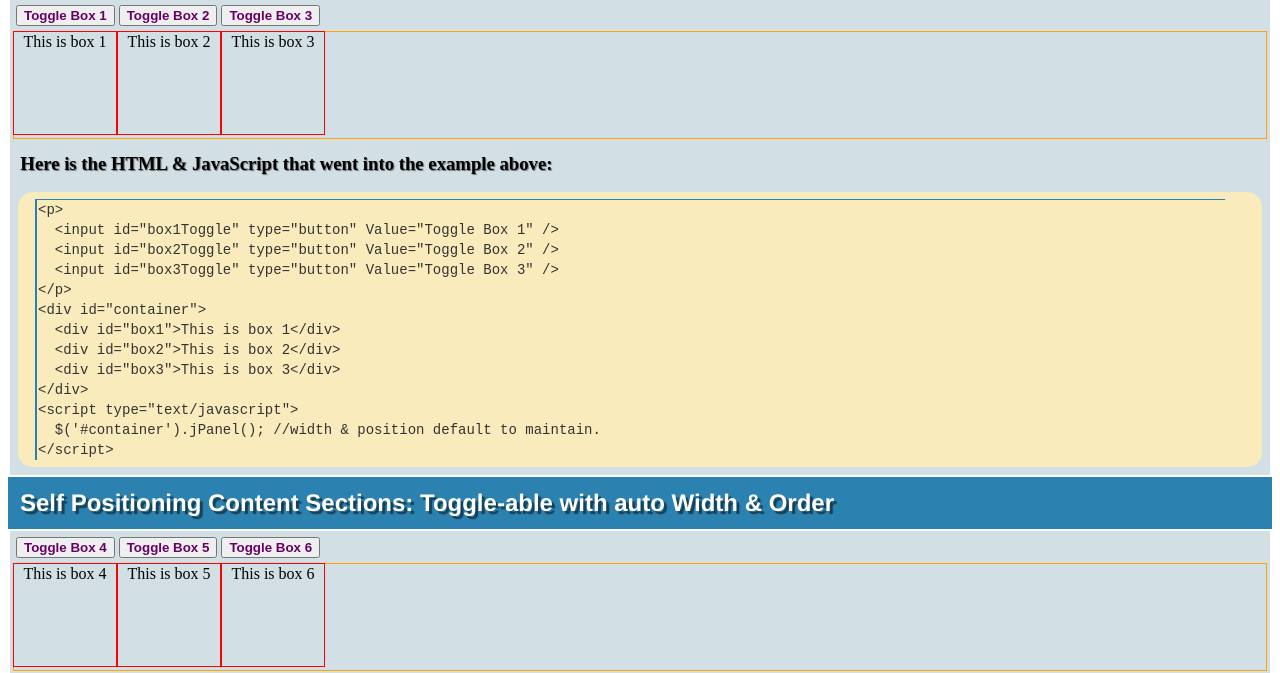
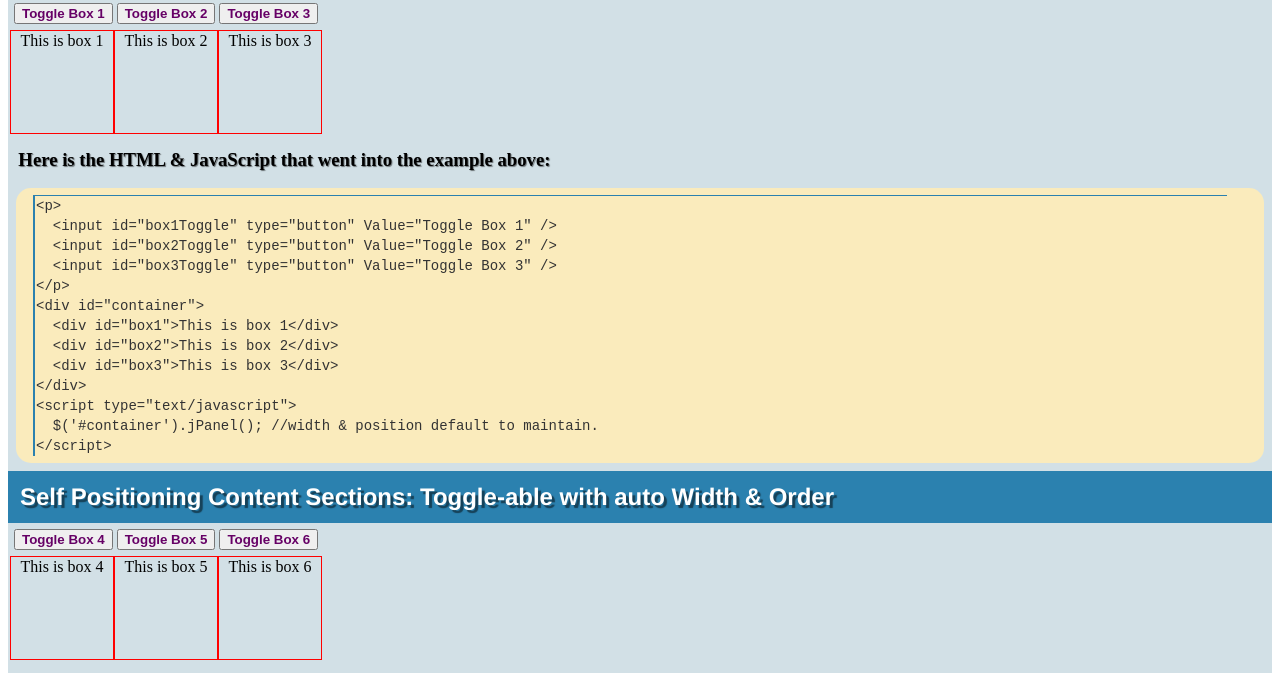
Before and after one commit to joshaven/jquery_panels, a plain HTML site: page example/index.html in a window 1280 px wide. Shown: the part 132-805 px from the top of the page. Drawn offline with Linux system fonts and the light colour scheme.

Commit message:
Fix issue of panels being outside container

```diff
--- a/example/screen.css
+++ b/example/screen.css
@@ -40,7 +40,6 @@ h3 {
 
 div {
   background-color: #D2E0E6;
-  margin: 2px;
   padding: 1px;
 }
 
@@ -127,20 +126,10 @@ div.menu span {
   color: #606;
 }
 
-div#container3 {
-  height: 0;
-  width: 0;
+/*#container div, #container2 div {
+  margin: 5px;
 }
-
-div#container {
-  border: 1px solid orange;
-}
-
-div#container2 {
-  border: 1px solid orange;
-}
-
-
+*/
 div#container3 ul {
   margin: 0;
   padding-left: 3px;
--- a/jquery_panel.js
+++ b/jquery_panel.js
@@ -102,6 +102,33 @@
 
           if( !self.data('jPanel') ) {  // initialize jPanel only if it has not been run on this container element
             self.data('jPanel', true);  // that this is a jPanel container element
+
+            if( !self.data('original') ) self.data('original', {});
+            var orig = self.data('original');
+
+            // backup original padding and position
+            orig.position = self.position();
+
+            orig.margin = {
+              top:    parseInt(self.css('margin-top'), 10),    right: parseInt(self.css('margin-right'), 10),
+              bottom: parseInt(self.css('margin-bottom'), 10), left:  parseInt(self.css('margin-left'), 10)
+            };
+            orig.border = {
+              top:    parseInt(self.css('border-top-width'), 10),    right: parseInt(self.css('border-right-width'), 10),
+              bottom: parseInt(self.css('border-bottom-width'), 10), left:  parseInt(self.css('border-left-width'), 10)
+            };
+            orig.padding = {
+              top:    parseInt(self.css('padding-top'), 10),    right: parseInt(self.css('padding-right'), 10),
+              bottom: parseInt(self.css('padding-bottom'), 10), left:  parseInt(self.css('padding-left'), 10)
+            };
+
+            orig.thickness = {
+              top:    orig.margin.top + orig.border.top + orig.padding.top,
+              right:  orig.margin.right + orig.border.right + orig.padding.right,
+              bottom: orig.margin.bottom + orig.border.bottom + orig.padding.bottom,
+              left:   orig.margin.left + orig.border.left + orig.padding.left
+            };
+
             self.addPanel();            // attempt panel inferance
             self.addToggle();           // attempt toggle inference... must be after panel inference
           }
@@ -145,22 +172,10 @@
           return invisable;
         },
         insidePositionFor = function(container) { // retuns an object: .position() of first element inside container
-          container = $(container); // work with jQuery object
-
-          var firstVisableChild = $.each(container, function(i,el) {
-            el = $(el);
-            if( el.is(":visible") ) return el;
-          });
-
-          if( container.children().length < 1 ) { // if container is empty, create a temporary inside element & measure it
-            container.append('<div id="TestElementRemoveMe">&nbsp;</div>');
-            var visableChild = $('#TestElementRemoveMe'),
-                myReturn = visableChild.position();
-            visableChild.remove();
-            return myReturn;
-          } else { // return measured first element
-            return firstVisableChild.position();
-          };
+          var c = $(container).data('original'),
+              pTop      = c.position.top + c.margin.top + c.border.top + c.padding.top,
+              pLeft     = c.position.left + c.margin.left + c.border.left + c.padding.left;
+          return {top:pTop, left:pLeft};
         },
         reorderPanels = function() {
           if( self.options('order') == 'auto' ) {
@@ -187,16 +202,15 @@
         },
         repositionPanels = function() {
           var nextPosition    = insidePositionFor(self),
-              vPanels         = visablePanels(),
-              targetWidth     = self.width() / visablePanels().length,
+              visPan          = visablePanels(),
+              targetWidth     = self.width() / visPan.length,
               maxPanelHeight  = 0;
 
-          $.each(vPanels, function(i, panel) {  // position each visablePanel
-            var panel       = $(panel),
-                panelHeight = panel.outerHeight(),
-                panelWidth  = panel.outerWidth(),
-                css         = {position:'absolute', top:nextPosition.top, left:nextPosition.left},
-                glue        = self.options('panel').glue;
+          $.each(visPan, function(i, panel) {  // position each visablePanel
+            var panelHeight   = panel.outerHeight(true),
+                panelWidth    = panel.outerWidth(true),
+                css           = {position:'absolute', top:nextPosition.top, left:nextPosition.left},
+                glue          = self.options('panel').glue;
 
             if( self.options('float') != true ) {
               // Increase the maxPanelHeight variable for setting of the container height
@@ -209,8 +223,8 @@
               if( toggleId ) {
                 var myToggle = $('#'+toggleId),
                     myTogglePosition = myToggle.position(),
-                    myToggleHeight = myToggle.outerHeight(),
-                    myToggleWidth = myToggle.outerWidth();
+                    myToggleHeight = myToggle.outerHeight(true),
+                    myToggleWidth = myToggle.outerWidth(true);
 
                 switch( glue.left ) { // panel's left
                 case 'left': // to toggle's left
@@ -250,17 +264,16 @@
               }; // end of if (toggleId )
             } else { // glue option is not used
               // set starting position based upon the space used
-              switch(self.options('panel').width) {
+              switch( self.options('panel').width ) {
               case 'auto': // adjust rendered width to desirable size
                 // Object for css changes
                 css.width = targetWidth;
                 panel.css(css);
                 // Calculate width after appliation and adjust for margin differences, etc.
-                css.width = css.width-(panel.outerWidth()-targetWidth);
+                css.width = css.width-(panel.outerWidth(true)-targetWidth);
                 break;
-              case 'maintain': // maintain original width
+              case 'maintain': // maintain original width (Default)
                 css.width = panel.data('original').width;
-                // panel.css(css);
                 break;
               };
               nextPosition.left = nextPosition.left + panelWidth;
@@ -341,8 +354,8 @@
             original.position     = el.position();
             original.height       = el.height();
             original.width        = el.width();
-            original.outerHeight  = el.outerHeight();
-            original.outerWidth   = el.outerWidth();
+            original.outerHeight  = el.outerHeight(true);
+            original.outerWidth   = el.outerWidth(true);
             original.order        = self.panels().indexOf(el[0].id);
 
             // if show is an array... otherwise ignore show properity
```
Also changed, not shown: example/test.html (added, +18 -0 lines), tests/unit/positioning_test.js (+2 -2 lines).
